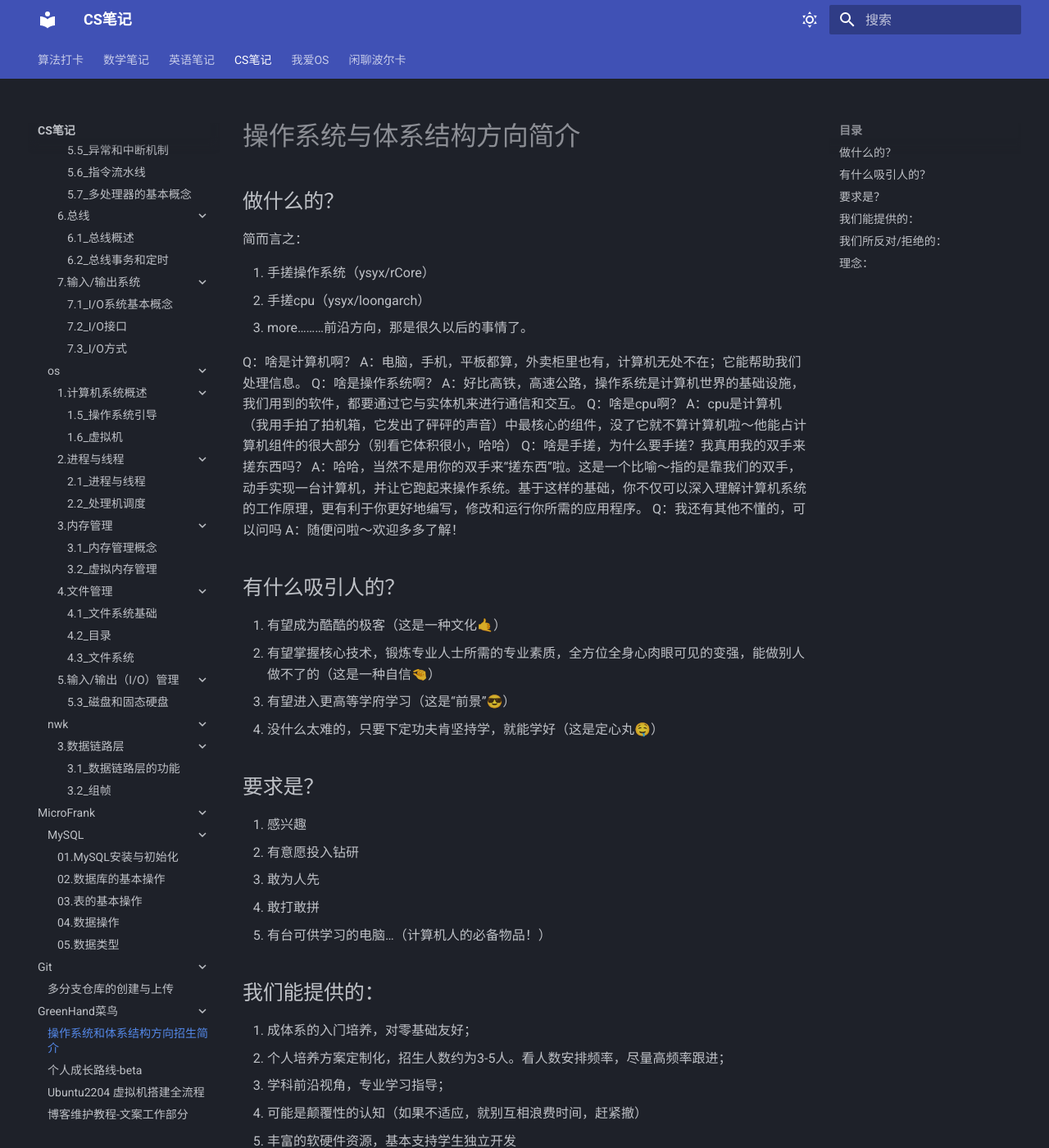
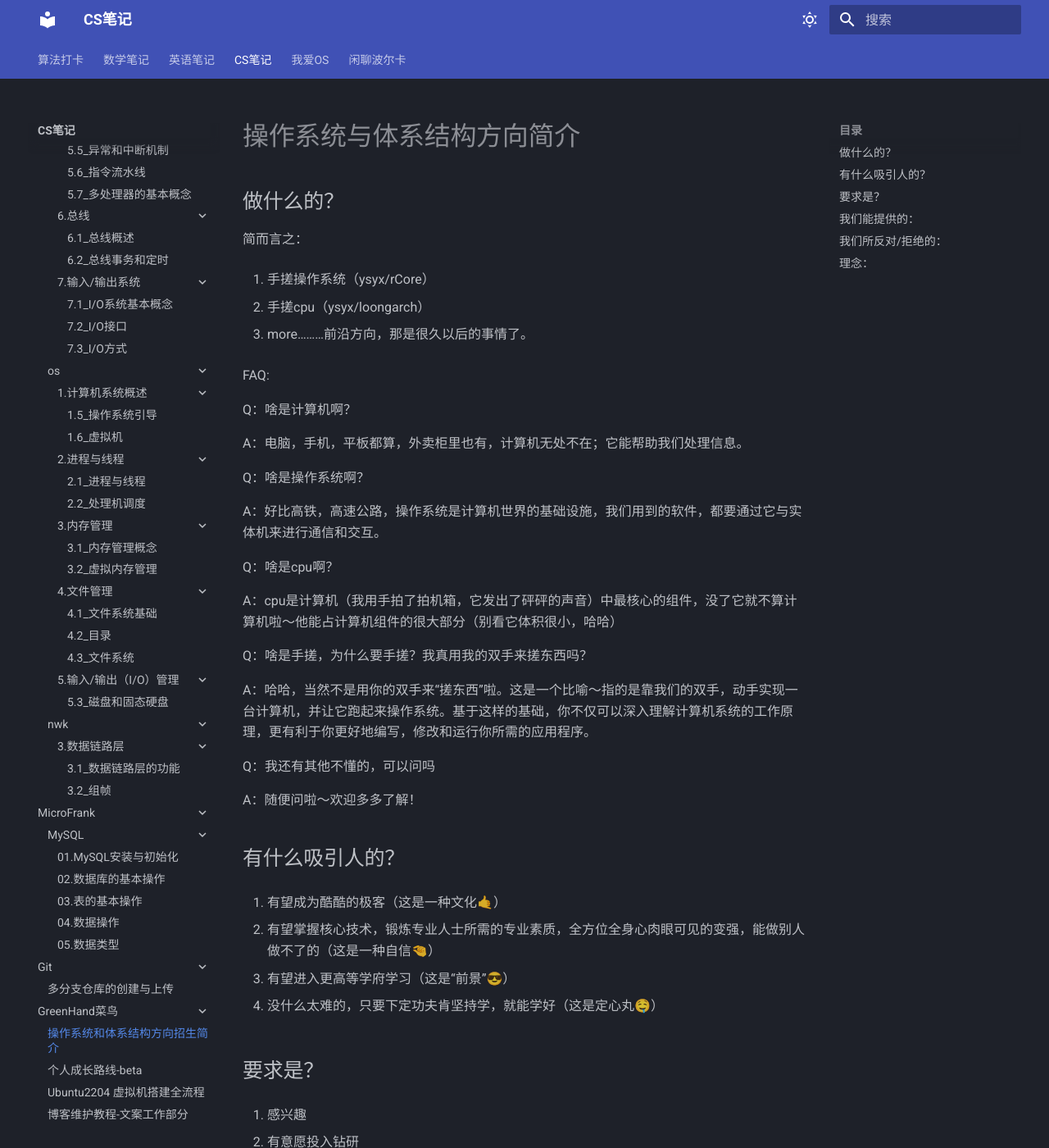
Before and after one commit to Haohahahaha/cs, an MkDocs documentation site: the page built from docs/greenhand/recruit/recruit.md, in a window 1280 px wide and 1400 px high. Shown: the whole window at 82% size. Built offline with MkDocs 1.6.1 and Material for MkDocs 9.7.7, drawn with Linux system fonts in a browser that asks for light colours; some of the changed text lies outside the part shown.

Commit message:
2023-08-09_02:05:43 update

```diff
--- a/docs/greenhand/recruit/recruit.md
+++ b/docs/greenhand/recruit/recruit.md
@@ -1,54 +1,70 @@
 # 操作系统与体系结构方向简介
 
 ## 做什么的？
+
 简而言之：
 
 1. 手搓操作系统（ysyx/rCore）
+
 2. 手搓cpu（ysyx/loongarch）
+
 3. more………前沿方向，那是很久以后的事情了。
 
+FAQ:
 
 Q：啥是计算机啊？
+
 A：电脑，手机，平板都算，外卖柜里也有，计算机无处不在；它能帮助我们处理信息。
+
 Q：啥是操作系统啊？
+
 A：好比高铁，高速公路，操作系统是计算机世界的基础设施，我们用到的软件，都要通过它与实体机来进行通信和交互。
+
 Q：啥是cpu啊？
+
 A：cpu是计算机（我用手拍了拍机箱，它发出了砰砰的声音）中最核心的组件，没了它就不算计算机啦～他能占计算机组件的很大部分（别看它体积很小，哈哈）
+
 Q：啥是手搓，为什么要手搓？我真用我的双手来搓东西吗？
+
 A：哈哈，当然不是用你的双手来“搓东西”啦。这是一个比喻～指的是靠我们的双手，动手实现一台计算机，并让它跑起来操作系统。基于这样的基础，你不仅可以深入理解计算机系统的工作原理，更有利于你更好地编写，修改和运行你所需的应用程序。
+
 Q：我还有其他不懂的，可以问吗
+
 A：随便问啦～欢迎多多了解！
-
-
 
 ## 有什么吸引人的？
 
 1. 有望成为酷酷的极客（这是一种文化🤙）
+
 2. 有望掌握核心技术，锻炼专业人士所需的专业素质，全方位全身心肉眼可见的变强，能做别人做不了的（这是一种自信🤏）
+
 3. 有望进入更高等学府学习（这是“前景”😎）
+
 4. 没什么太难的，只要下定功夫肯坚持学，就能学好（这是定心丸🤤）
-
-
 
 ## 要求是？
 
 1. 感兴趣
+
 2. 有意愿投入钻研
+
 3. 敢为人先
+
 4. 敢打敢拼
+
 5. 有台可供学习的电脑…（计算机人的必备物品！）
-
-
 
 ## 我们能提供的：
 
 1. 成体系的入门培养，对零基础友好；
+
 2. 个人培养方案定制化，招生人数约为3-5人。看人数安排频率，尽量高频率跟进；
+
 3. 学科前沿视角，专业学习指导；
+
 4. 可能是颠覆性的认知（如果不适应，就别互相浪费时间，赶紧撤）
+
 5. 丰富的软硬件资源，基本支持学生独立开发
-
-
 
 ## 我们所反对/拒绝的：
 
@@ -60,15 +76,9 @@
 
 4. 携带陌生人进入办公区域：约谈两次，第三次开除；
 
-5. 要逐渐拥有独立解决问题的意识和能力：如果在跟进过程中发现了不能认真履行每个课程的作业要求（尤其是进行抄袭，剽窃等），则我们认为是学术不诚信；若是基础不够扎实，没有主动学习，不能深入理解细节，则我们认为是学习态度问题。关于学术诚信，以下链接能较好地说明：
+5. 要逐渐拥有独立解决问题的意识和能力：如果在跟进过程中发现了不能认真履行每个课程的作业要求（尤其是进行抄袭，剽窃等），则我们认为是学术不诚信；若是基础不够扎实，没有主动学习，不能深入理解细节，则我们认为是学习态度问题。关于学术诚信，以下链接能较好地说明：[关于学术诚信](https://ysyx.oscc.cc/slides/2306/01.html#/%E4%B8%93%E4%B8%9A%E4%B8%96%E7%95%8C%E8%A7%821---%E5%AD%A6%E6%9C%AF%E8%AF%9A%E4%BF%A1)
 
-   [关于学术诚信](https://ysyx.oscc.cc/slides/2306/01.html#/%E4%B8%93%E4%B8%9A%E4%B8%96%E7%95%8C%E8%A7%821---%E5%AD%A6%E6%9C%AF%E8%AF%9A%E4%BF%A1)
-
-6. 用肉体的勤奋掩盖思考的懒惰（任何学习过程中都应包含思考而不是一味提问，参考以下两篇文章）
-
-   [提问的智慧](https://github.com/ryanhanwu/How-To-Ask-Questions-The-Smart-Way/blob/main/README-zh_CN.md)
-
-   [别像弱智一样提问](https://github.com/tangx/Stop-Ask-Questions-The-Stupid-Ways/blob/master/README.md)
+6. 用肉体的勤奋掩盖思考的懒惰（任何学习过程中都应包含思考而不是一味提问，参考以下两篇文章：[提问的智慧](https://github.com/ryanhanwu/How-To-Ask-Questions-The-Smart-Way/blob/main/README-zh_CN.md) [别像弱智一样提问](https://github.com/tangx/Stop-Ask-Questions-The-Stupid-Ways/blob/master/README.md)）
 
 7. 视情况而定的破坏学习环境的行为。
 
```
